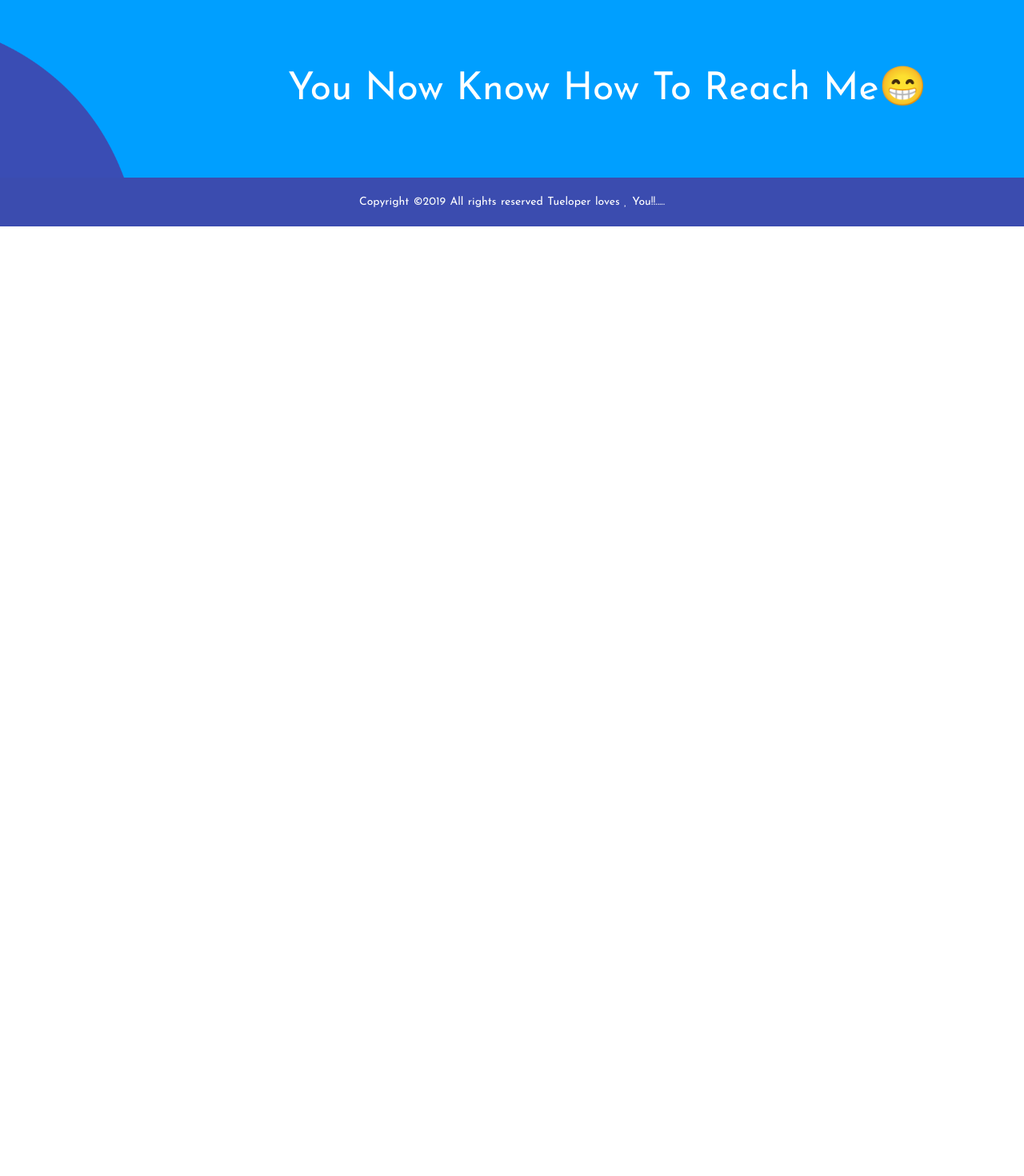
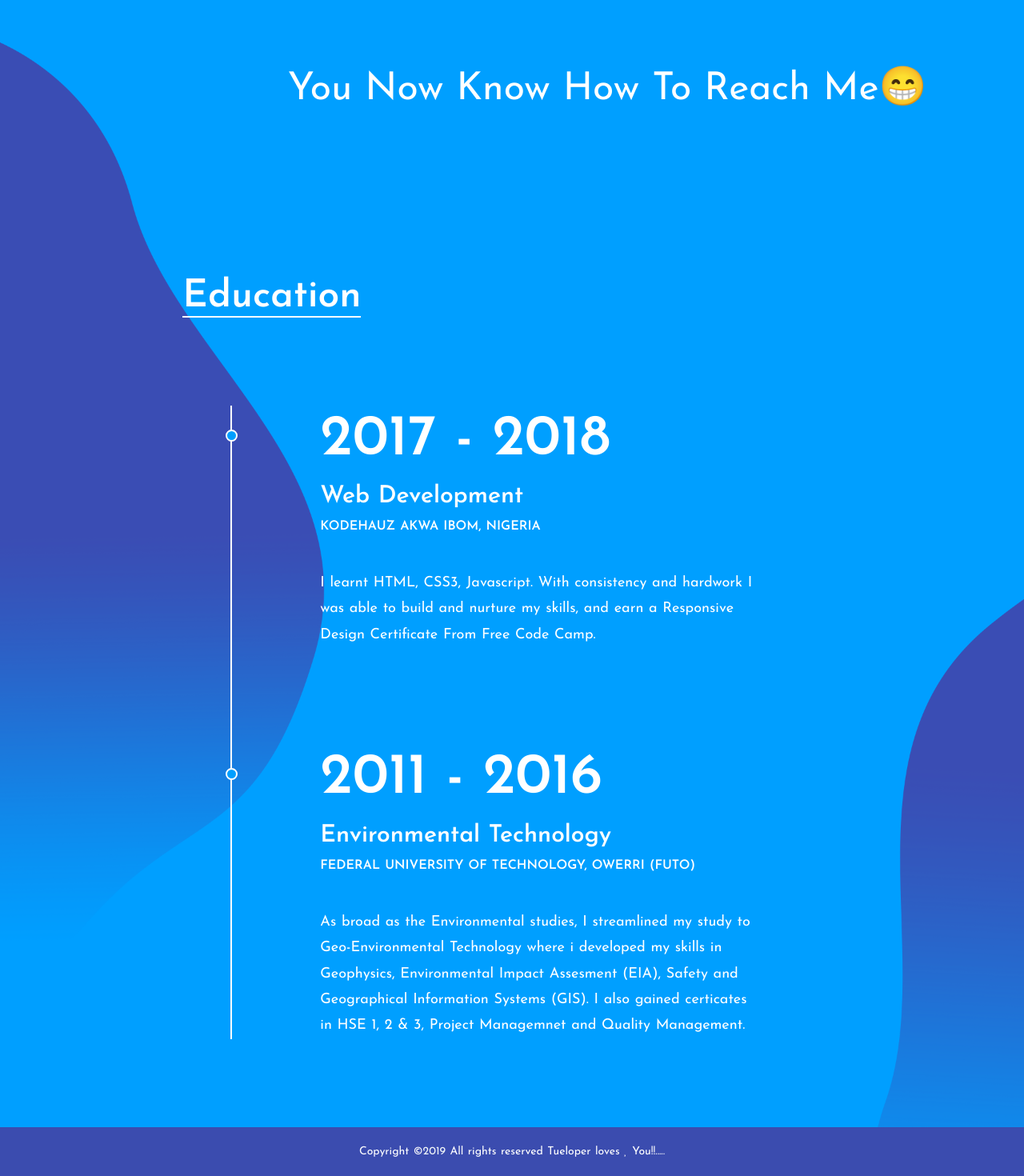
Before and after one commit to Tueloper/Tueloper-Web, a Nuxt app: page / in a window 1280 px wide. Shown: the part 1121-2591 px from the top of the page at 80% size. Before the commit the page ends 1404 px from the top, so only its background shows below. Built offline with nearby package versions, Linux system fonts and the light colour scheme; a web font is replaced by a local one.

Commit message:
ft/template Education stage added

```diff
--- a/assets/css/general.css
+++ b/assets/css/general.css
@@ -794,7 +794,7 @@ ol {
 	line-height: normal;
 }
 
-.fa fa-heart-o{
+i.fa fa-heart{
 	color: #ff0000 !important;
 }
 
--- a/components/landing/about.vue
+++ b/components/landing/about.vue
@@ -9,7 +9,7 @@
 							<div class="col-lg-6">
 								<div class="hero-text">
 									<h2>Tochukwu Ozurumba</h2>
-									<p>I’m a quite an interesting Backend frontend Software Develper who is a JS addict.</p>
+									<p>I’m a quite an interesting Backend frontend Software Developer who is a JS addict.</p>
 								</div>
 								<div class="hero-info">
 									<h2>General Info</h2>
--- /dev/null
+++ b/components/landing/education.vue
@@ -0,0 +1,29 @@
+<template>
+  <div>
+    <section class="resume-section spad">
+			<div class="container-fluid">
+				<div class="row">
+					<div class="col-xl-7 offset-xl-2">
+						<div class="section-title">
+							<h2>Education</h2>
+						</div>
+						<ul class="resume-list">
+              <li>
+								<h2>2017 - 2018</h2>
+								<h3>Web Development</h3>
+								<h4>KodeHauz Akwa Ibom, Nigeria</h4>
+								<p>I learnt HTML, CSS3, Javascript. With consistency and hardwork I was able to build and nurture my skills, and earn a Responsive Design Certificate From Free Code Camp.</p>
+							</li>
+							<li>
+								<h2>2011 - 2016</h2>
+								<h3>Environmental Technology</h3>
+								<h4>Federal University Of Technology, Owerri (FUTO)</h4>
+								<p>As broad as the Environmental studies, I streamlined my study to Geo-Environmental Technology where i developed my skills in Geophysics, Environmental Impact Assesment (EIA), Safety and Geographical Information Systems (GIS). I also gained certicates in HSE 1, 2 & 3, Project Managemnet and Quality Management. </p>
+							</li>
+						</ul>
+					</div>
+				</div>
+			</div>
+		</section>
+  </div>
+</template>
--- a/pages/index.vue
+++ b/pages/index.vue
@@ -2,6 +2,7 @@
   <div>
     <About/>
     <Socials/>
+    <Education/>
   </div>
 </template>
 
@@ -9,10 +10,11 @@
 import Logo from '~/components/Logo.vue'
 import About from '~/components/landing/about.vue'
 import Socials from '~/components/landing/socials.vue'
+import Education from '~/components/landing/education.vue'
 
 export default {
   components: {
-    Logo, About, Socials
+    Logo, About, Socials, Education
   }
 }
 </script>
```
Also changed, not shown: 1 other file (tests, documents, lock files or other folders).
